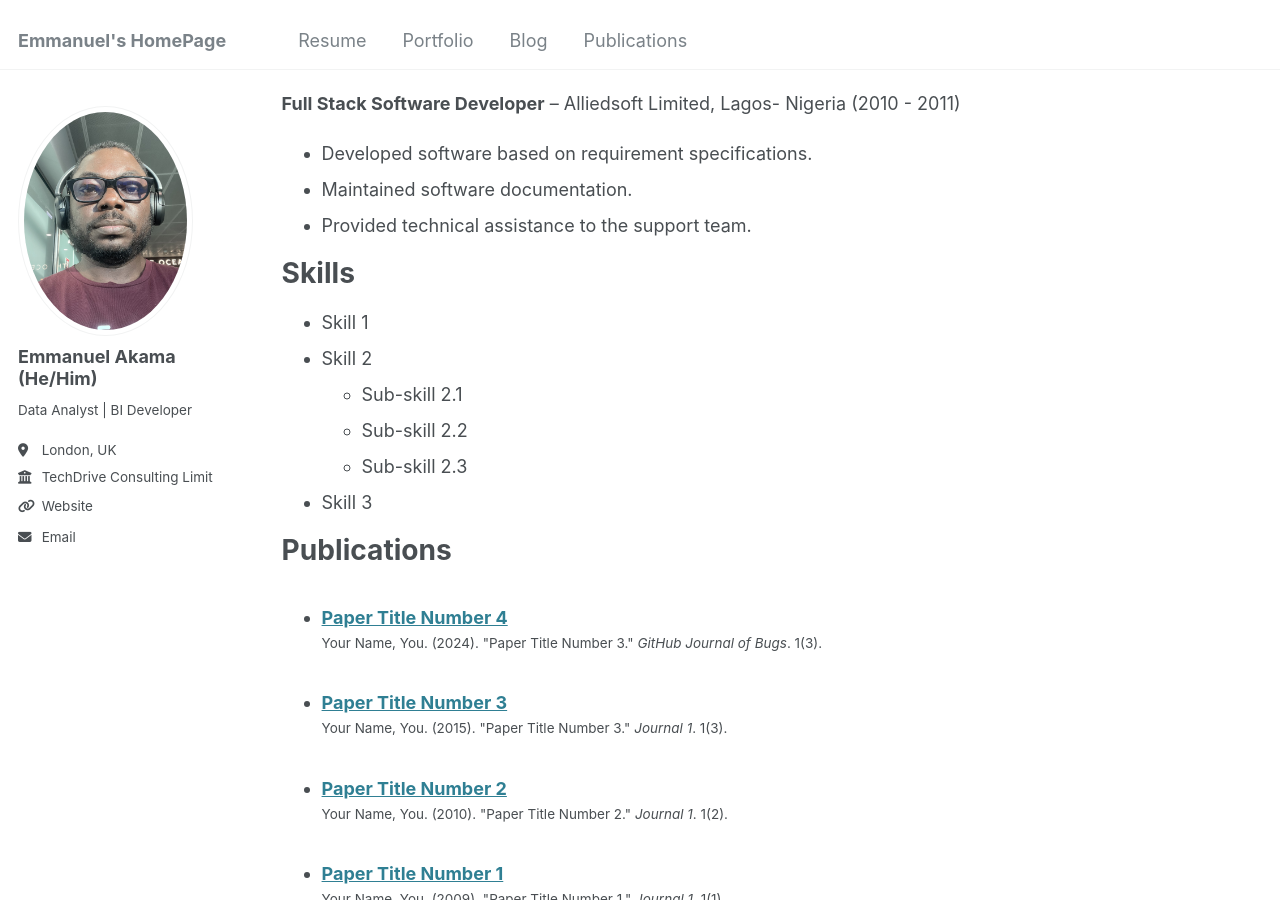
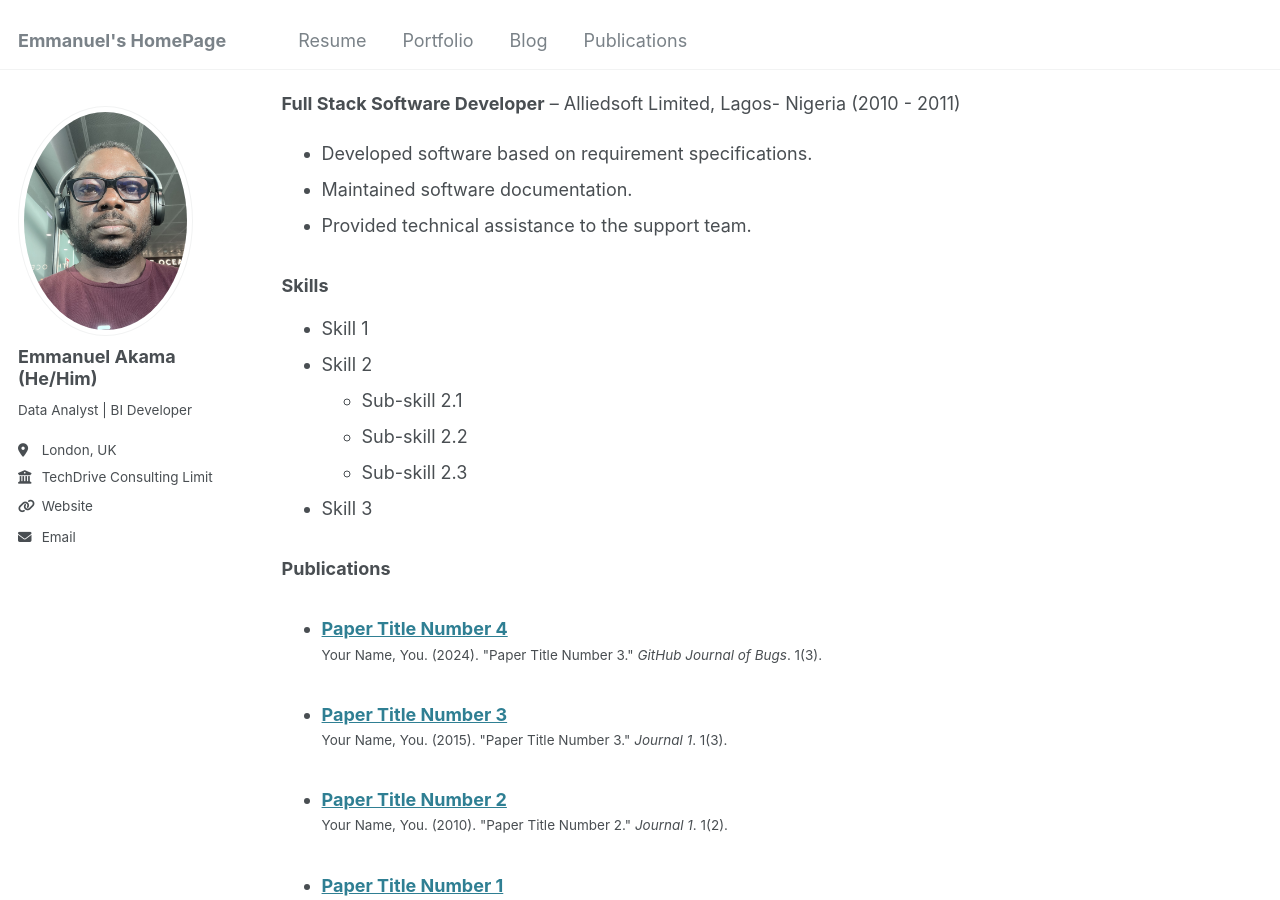
Before and after one commit to Akama-EO/Akama-EO.github.io, a Jekyll site: the page built from _pages/cv.md, in a window 1280 px wide and 900 px high, scrolled down 1963 px. Built offline with Jekyll 4.4.1, drawn with Linux system fonts in a browser that asks for light colours.

Commit message:
Update cv.md

```diff
--- a/_pages/cv.md
+++ b/_pages/cv.md
@@ -53,8 +53,7 @@ Data Analyst and Business Intelligence (BI) Developer with 2 years of experience
   * Maintained software documentation.
   * Provided technical assistance to the support team.
 
-Skills
-======
+### Skills
 * Skill 1
 * Skill 2
   * Sub-skill 2.1
@@ -62,8 +61,7 @@ Skills
   * Sub-skill 2.3
 * Skill 3
 
-Publications
-======
+### Publications
   <ul>{% for post in site.publications reversed %}
     {% include archive-single-cv.html %}
   {% endfor %}</ul>
```
